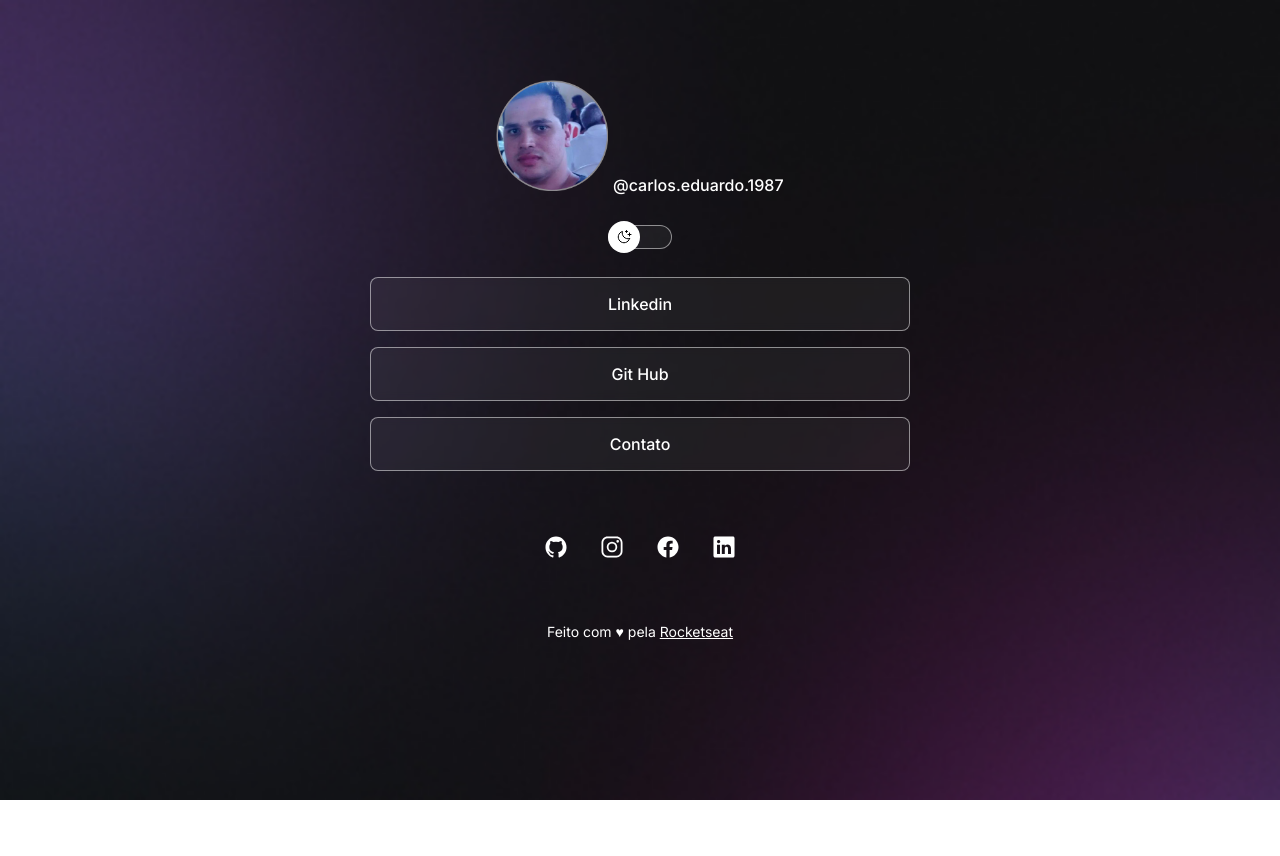
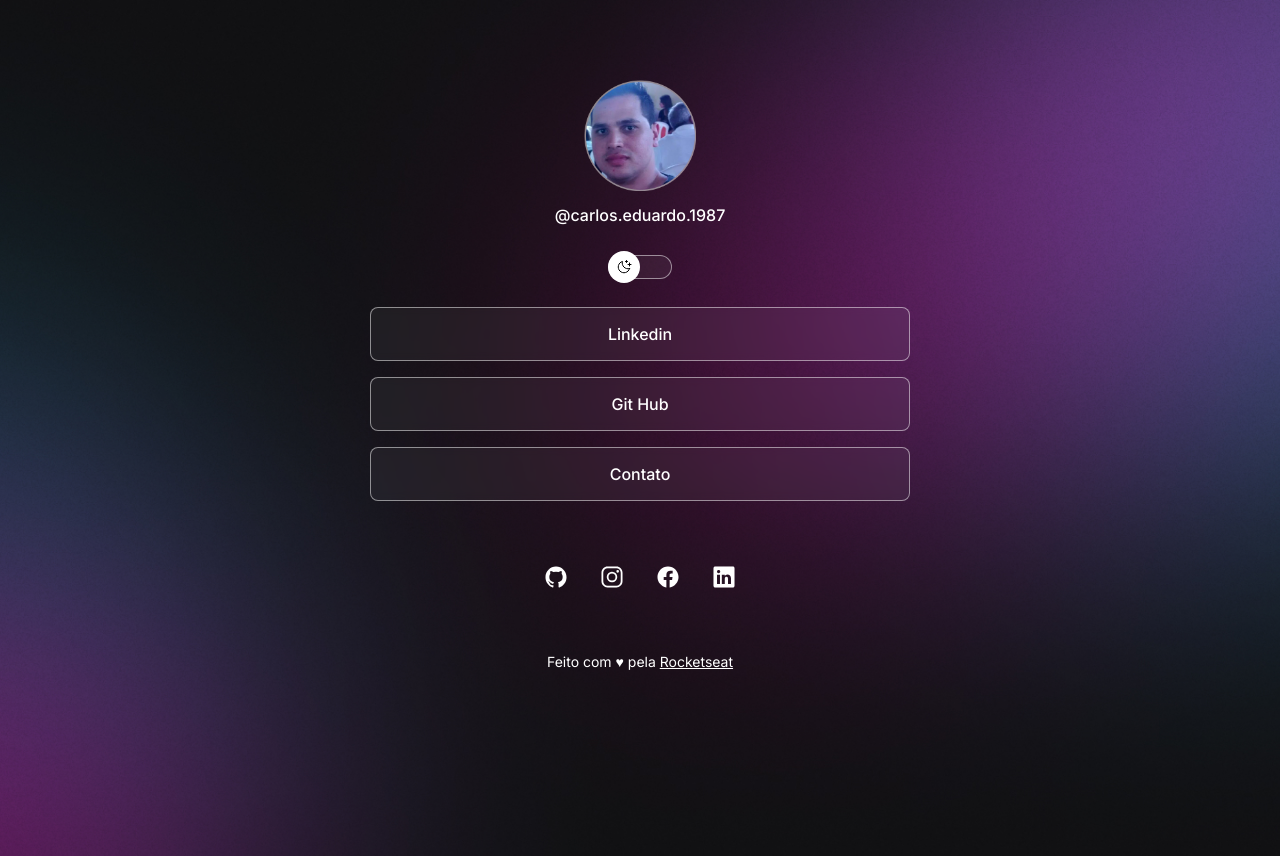
Before and after one commit to Dev-CarlosEduardo/devlinks, a plain HTML site: page index.html in a window 1280 px wide. Before the commit the page ends 800 px from the top, so only its background shows below. Drawn offline with nearby package versions, Linux system fonts and the light colour scheme.

Commit message:
change background based on media queries

```diff
--- a/index.html
+++ b/index.html
@@ -18,9 +18,8 @@
     <div id="container">
       <div id="profile">
         <img src="./assets/avatar.png" alt="Foto de Carlos Eduardo do GitHub" />
-        <a href="https://www.instagram.com/carlos.eduardo.1987/" target="_blank">
-          @carlos.eduardo.1987</a
-        >
+
+        <p>@carlos.eduardo.1987</p>
       </div>
       <div id="switch" onclick="toggleMode()">
         <button></button>
--- a/style.css
+++ b/style.css
@@ -33,6 +33,7 @@ body * {
 body {
     /* background: color image repeat position/size */
     background: var(--bg-url) no-repeat top center/cover;
+    height: 100vh;
 }
 
 #container {
@@ -52,11 +53,11 @@ body {
     width: 112px;
 }
 
-#profile a {
+#profile p {
     font-weight: 500;
     line-height: 24px;
     margin-top: 8px;
-    text-decoration: none;
+
 }
 
 
@@ -156,3 +157,14 @@ footer {
     padding: 24px 0;
     text-align: center;
 }
+
+/* media queries */
+@media (min-width: 700px) {
+    :root {
+        --bg-url: url(./assets/bg-desktop.jpg);
+    }
+
+    .light {
+        --bg-url: url(./assets/bg-desktop-light.jpg);
+    }
+}
```
Also changed, not shown: assets/bg-desktop-light.jpg (added), assets/bg-desktop.jpg (added).
